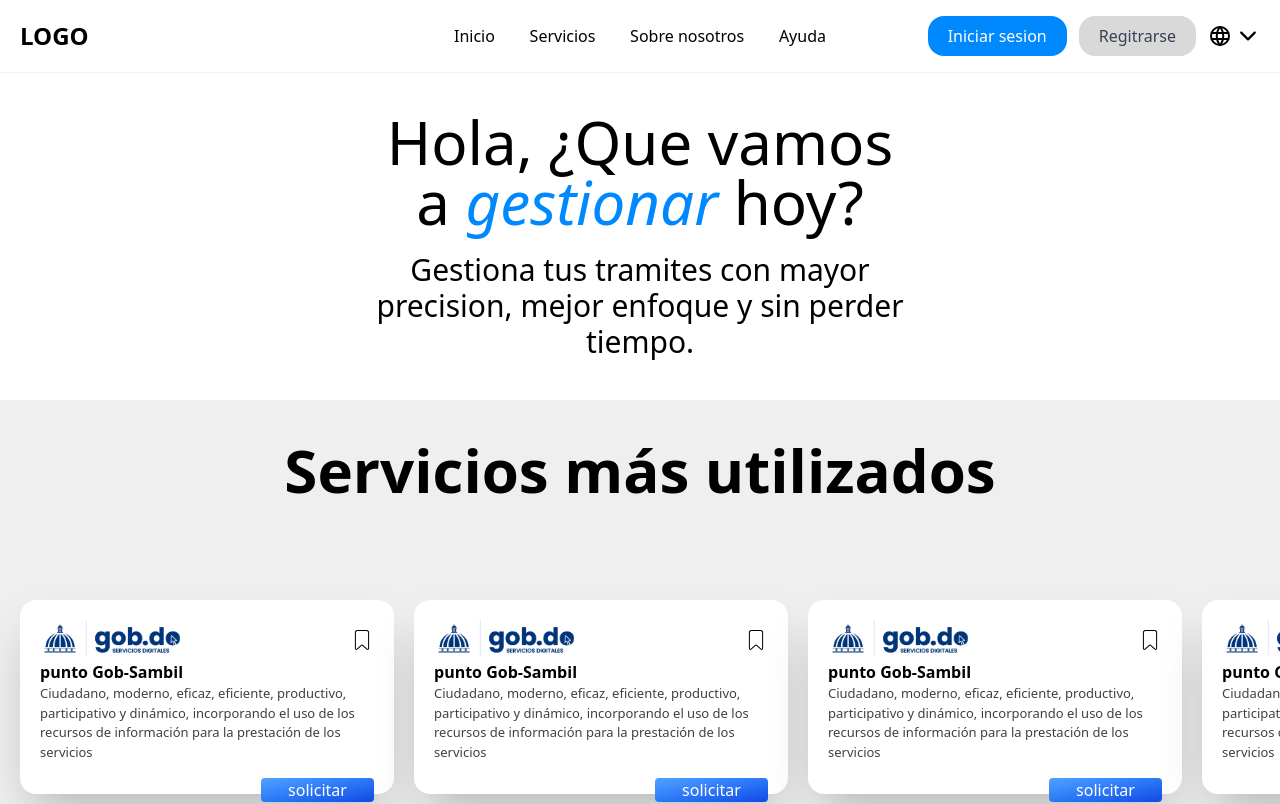
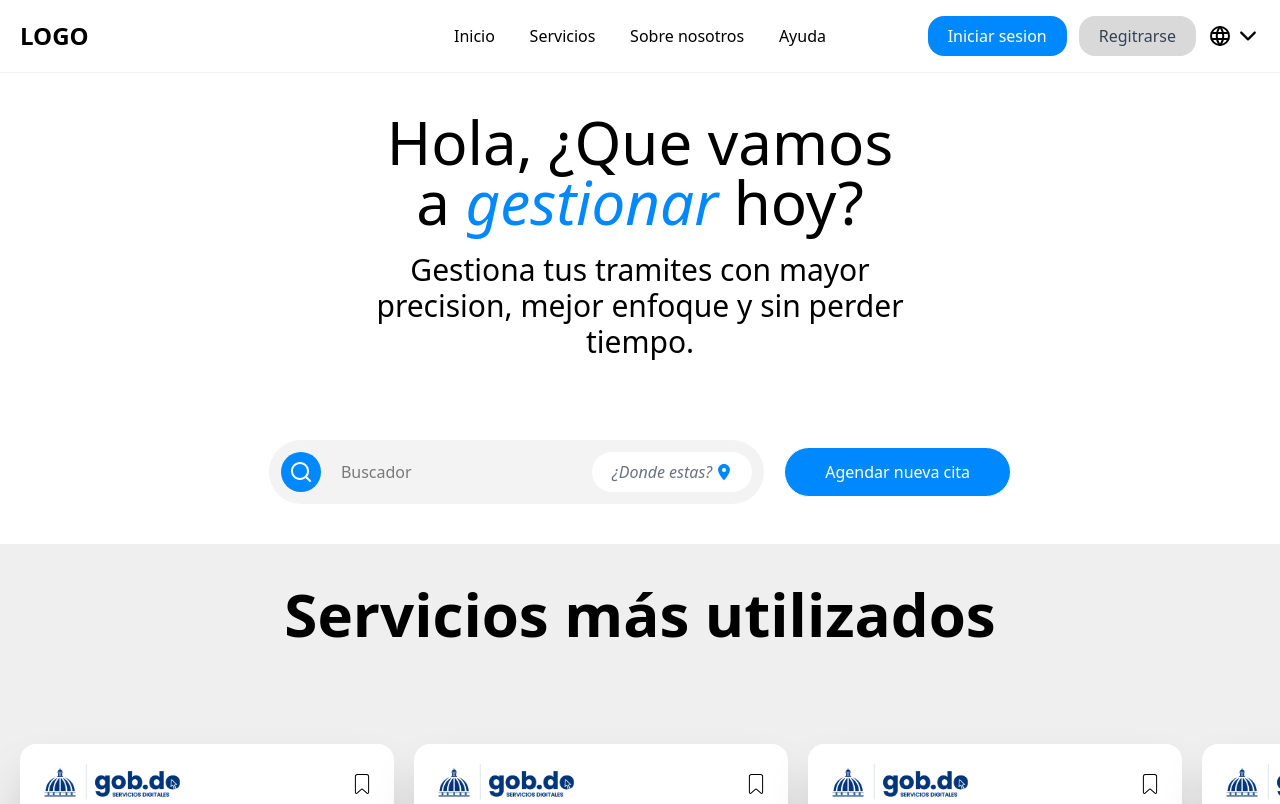
Before and after one commit to Urpirio/s-gob-2025, a Next.js app: page / in a window 1280 px wide. Shown: the top 804 px of the page. Built offline with nearby package versions, Linux system fonts and the light colour scheme.

Commit message:
se agrego la seccion de buscador aparte

```diff
--- a/src/app/page.jsx
+++ b/src/app/page.jsx
@@ -1,5 +1,6 @@
 import Footer from "../../components/components - globals/Footer"
 import Header from "../../components/components - globals/Header"
+import SectionInputSearch from "../../components/components - Home/components/Section - InputSearch"
 import SectionPreguntas from "../../components/components - Home/components/Section - Preguntas"
 import SectionPuntoGob from "../../components/components - Home/components/Section - PuntoGob"
 import SectionSearch from "../../components/components - Home/components/Section - Search"
@@ -13,6 +14,7 @@ export default function Home() {
         <Header/>
         <main>
             <SectionSearch/>
+            <SectionInputSearch/>
             <SectionServicios/>
             <SectionPuntoGob/>
             <SectionTramites/>
```
